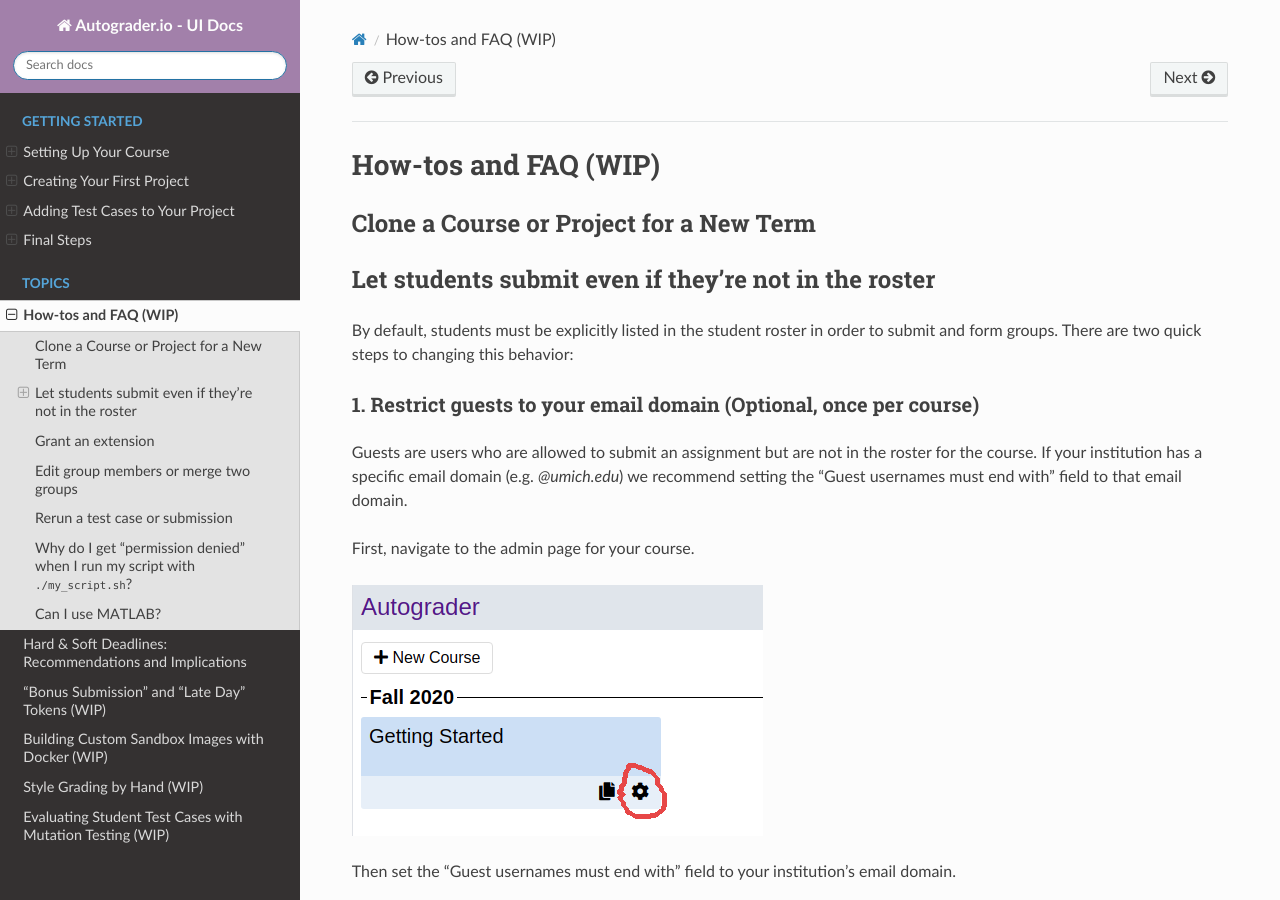
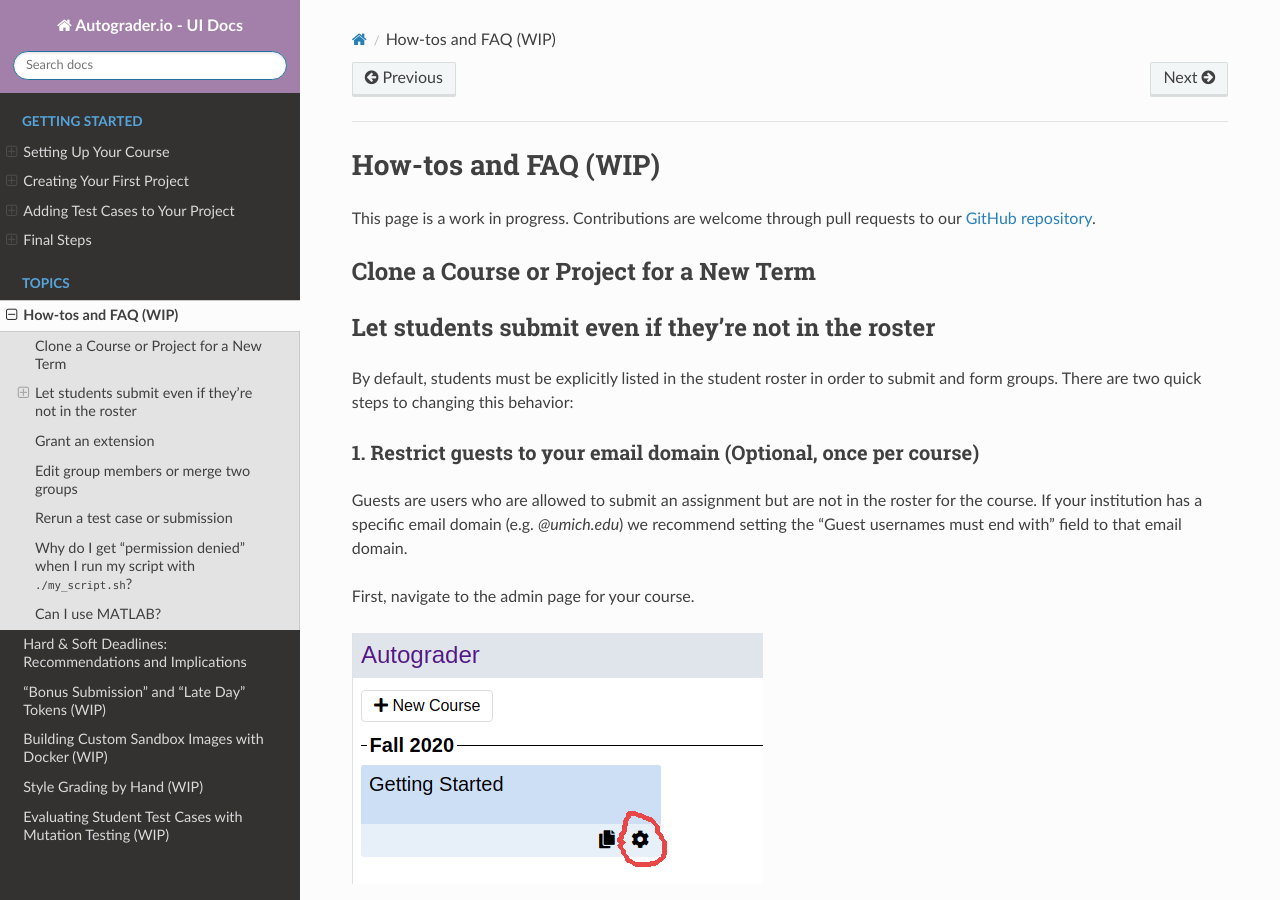
Before and after one commit to eecs-autograder/autograder.io, a Sphinx documentation site: the page built from docs/how_tos.rst, in a window 1280 px wide and 900 px high. Built offline with Sphinx 7.4.7 and the Read the Docs theme 2.0.0, drawn with Linux system fonts in a browser that asks for light colours.

Commit message:
Added work-in-progress text to How-tos and FAQ page.

```diff
--- a/docs/how_tos.rst
+++ b/docs/how_tos.rst
@@ -1,5 +1,8 @@
 How-tos and FAQ (WIP)
 =====================
+This page is a work in progress. Contributions are welcome through
+pull requests to our
+`GitHub repository <https://github.com/eecs-autograder/autograder.io/tree/master/docs>`_.
 
 Clone a Course or Project for a New Term
 ------------------------------------------
```
